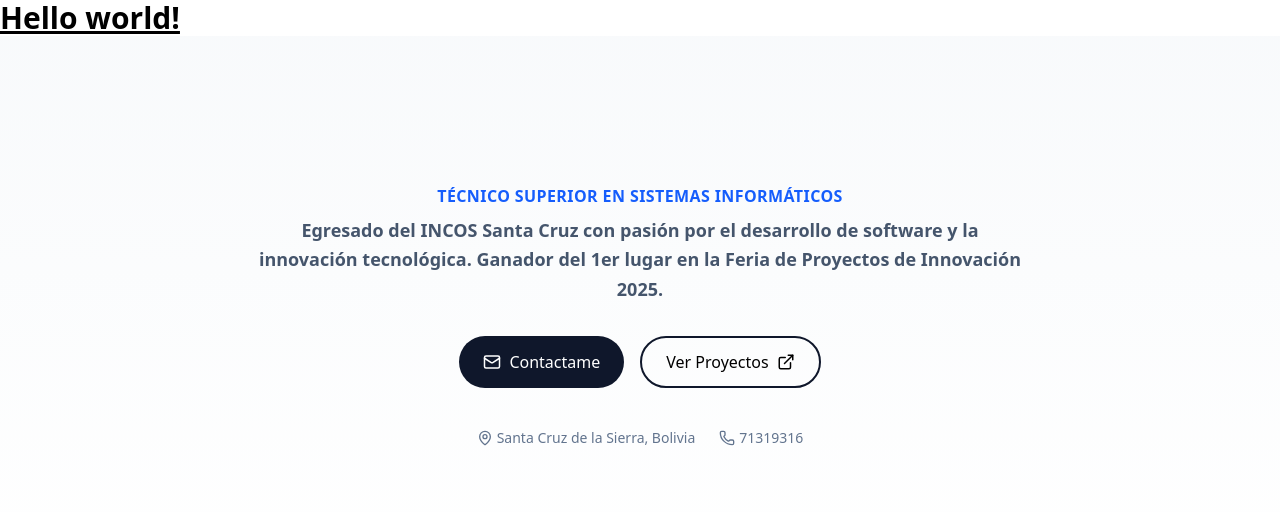
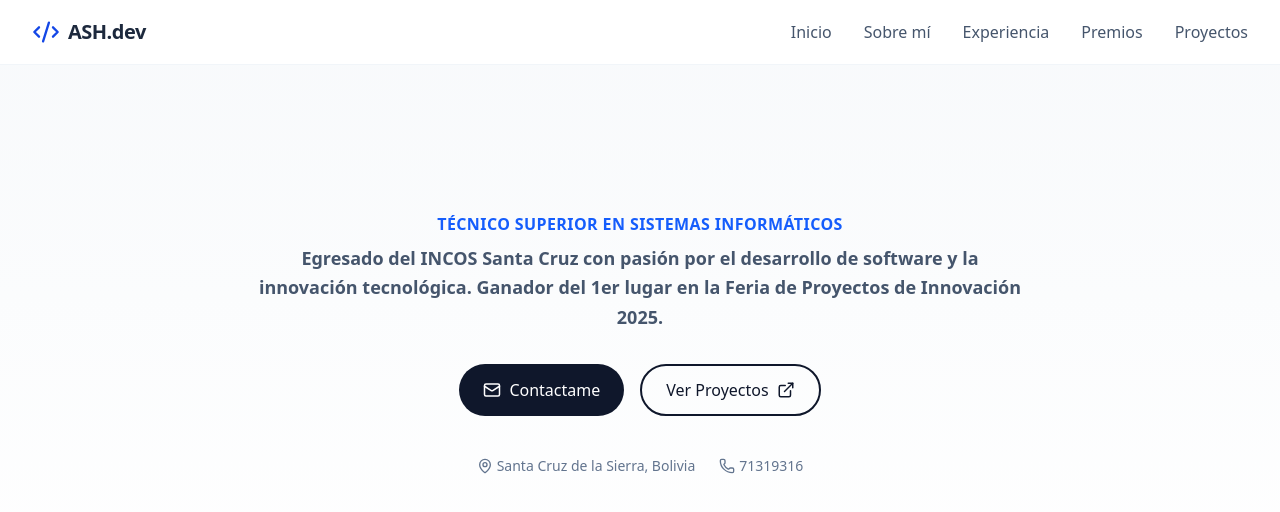
Before and after one commit to alexsi64-ash/portafolio, a React (Vite) app: page / in a window 1280 px wide. Shown: the top 512 px of the page. Built offline with nearby package versions, Linux system fonts and the light colour scheme.

Commit message:
Creacion inicial de la barra de navegacion con elementos basicos

```diff
--- a/src/App.tsx
+++ b/src/App.tsx
@@ -1,13 +1,15 @@
 import { Hero } from "./components/Hero"
-
+import { Navbar } from "./components/Navbar"
 
 function App() {
   return (
     <>
-      <h1 className="text-3xl font-bold underline">
-        Hello world!
-      </h1>
-      <Hero />
+      <div className="antialiased text-slate-900">
+        <Navbar />
+        <main className="pt-16">
+          <Hero />
+        </main>
+      </div>
     </>
   )
 }
--- /dev/null
+++ b/src/components/Navbar.tsx
@@ -0,0 +1,61 @@
+import { useState } from 'react';
+import { Menu, X, Code2 } from 'lucide-react';
+
+export const Navbar = () => {
+  const [isOpen, setIsOpen] = useState(false);
+
+  const navLinks = [
+    { name: 'Inicio', href: '#' },
+    { name: 'Sobre mí', href: '#sobre-mi' },
+    { name: 'Experiencia', href: '#experiencia' },
+    { name: 'Premios', href: '#premios' },
+    { name: 'Proyectos', href: '#proyectos' },
+  ];
+
+  return (
+    <nav className="fixed w-full bg-white/80 backdrop-blur-md z-50 border-b border-slate-100">
+      <div className="max-w-7xl mx-auto px-4 sm:px-6 lg:px-8">
+        <div className="flex justify-between h-16 items-center">
+          <div className="flex items-center gap-2">
+            <Code2 className="text-blue-700" size={28} />
+            <span className="font-bold text-xl text-slate-800 tracking-tight">ASH.dev</span>
+          </div>
+
+          {/* Desktop Menu */}
+          <div className="hidden md:flex space-x-8">
+            {navLinks.map((link) => (
+              <a key={link.name} href={link.href} className="text-slate-600 hover:text-blue-700 font-medium transition-colors">
+                {link.name}
+              </a>
+            ))}
+          </div>
+
+          {/* Mobile Button */}
+          <div className="md:hidden flex items-center">
+            <button onClick={() => setIsOpen(!isOpen)} className="text-slate-600">
+              {isOpen ? <X size={24} /> : <Menu size={24} />}
+            </button>
+          </div>
+        </div>
+      </div>
+
+      {/* Mobile Menu */}
+      {isOpen && (
+        <div className="md:hidden bg-white border-b border-slate-100">
+          <div className="px-2 pt-2 pb-3 space-y-1 sm:px-3 text-center">
+            {navLinks.map((link) => (
+              <a
+                key={link.name}
+                href={link.href}
+                onClick={() => setIsOpen(false)}
+                className="block px-3 py-2 text-slate-600 hover:bg-blue-50 hover:text-blue-700 rounded-md font-medium"
+              >
+                {link.name}
+              </a>
+            ))}
+          </div>
+        </div>
+      )}
+    </nav>
+  );
+};
```
